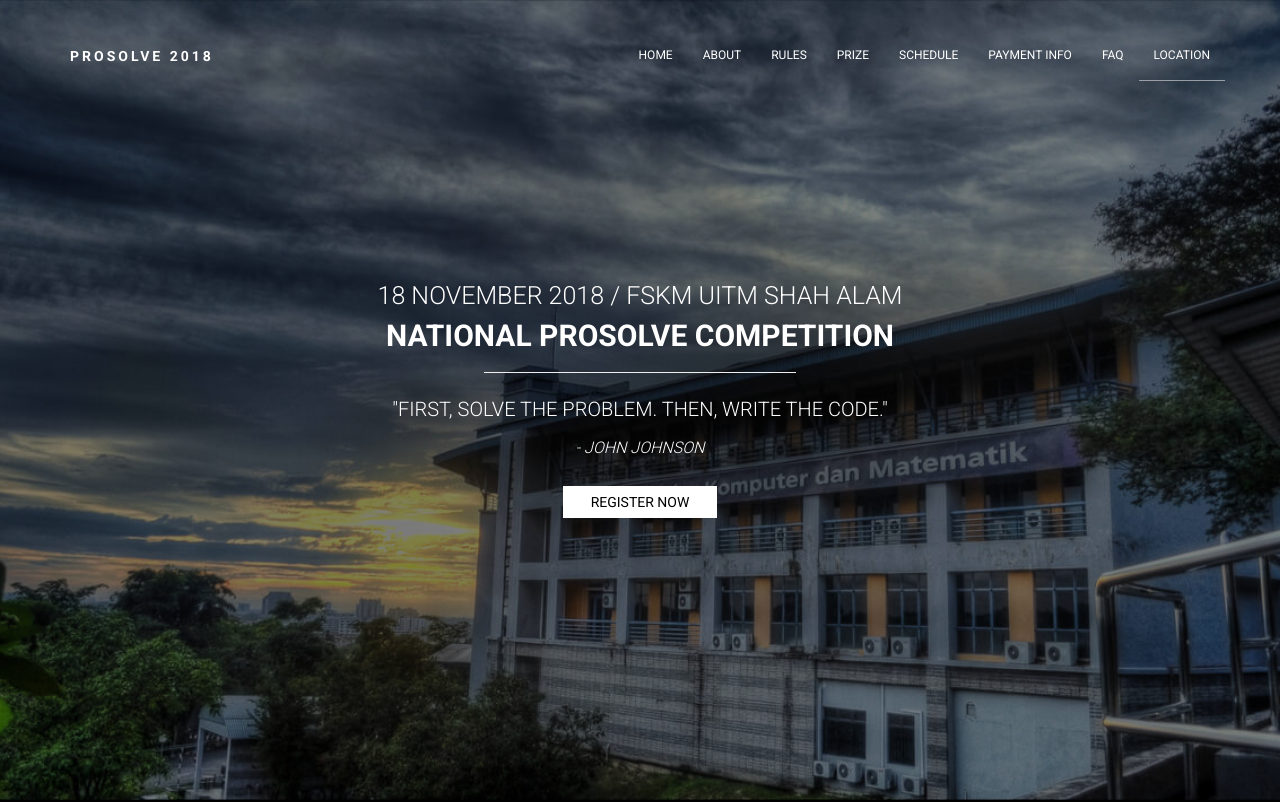
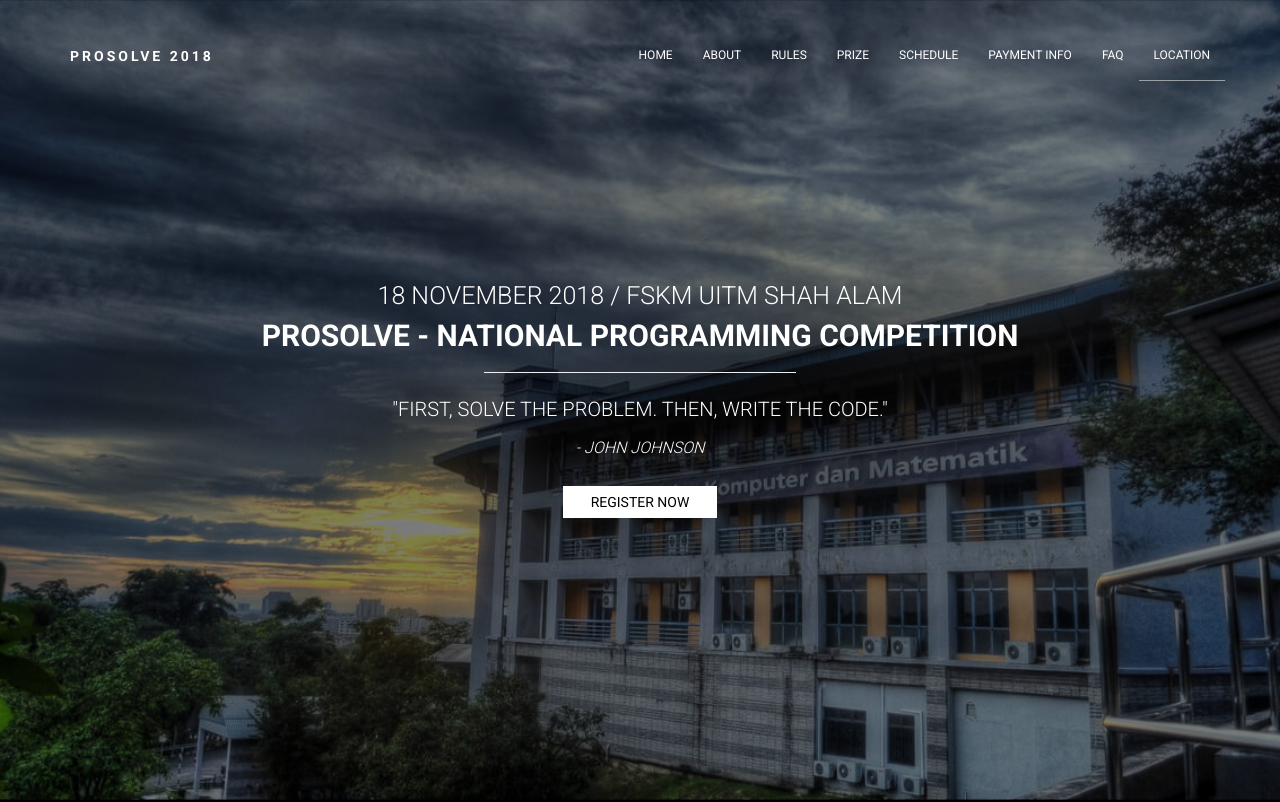
Before and after one commit to prosolveais/prosolveais.github.io, a website: page index.html in a window 1280 px wide. Shown: the top 802 px of the page. Drawn offline with Linux system fonts and the light colour scheme; files whose address does not match are found by name.

Commit message:
changed text

```diff
--- a/index.html
+++ b/index.html
@@ -49,7 +49,7 @@
         <div class="intro">
             <h2>18 November 2018 / FSKM UiTM Shah Alam</h2>
 
-            <h1>NATIONAL PROSOLVE COMPETITION</h1>
+            <h1>PROSOLVE - NATIONAL PROGRAMMING COMPETITION</h1>
 
             <hr class="quote-line">
             <p>"First, solve the problem. Then, write the code."</p>
```
